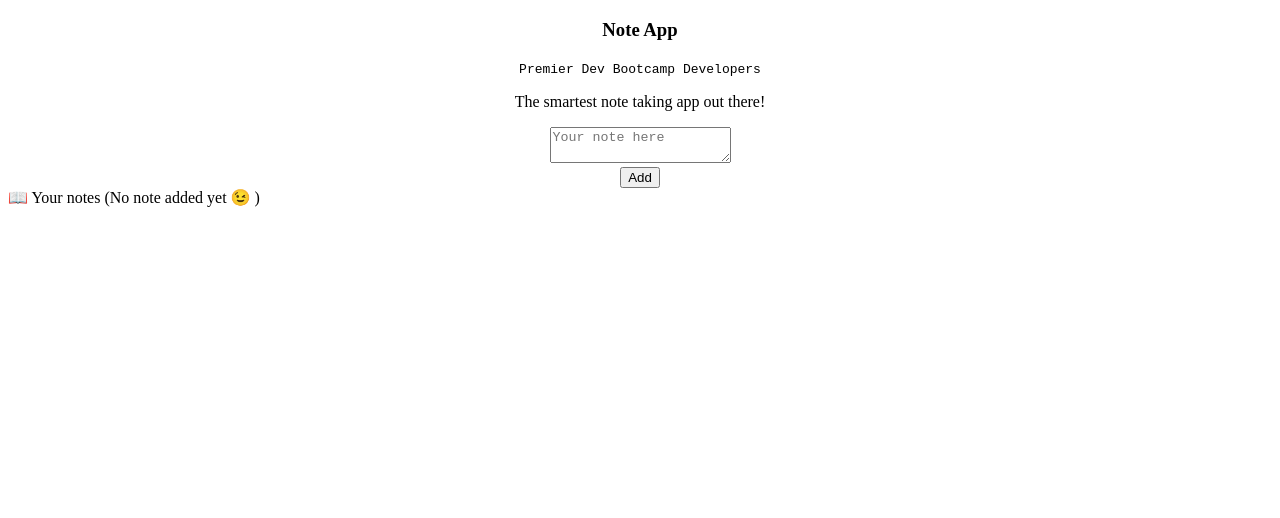
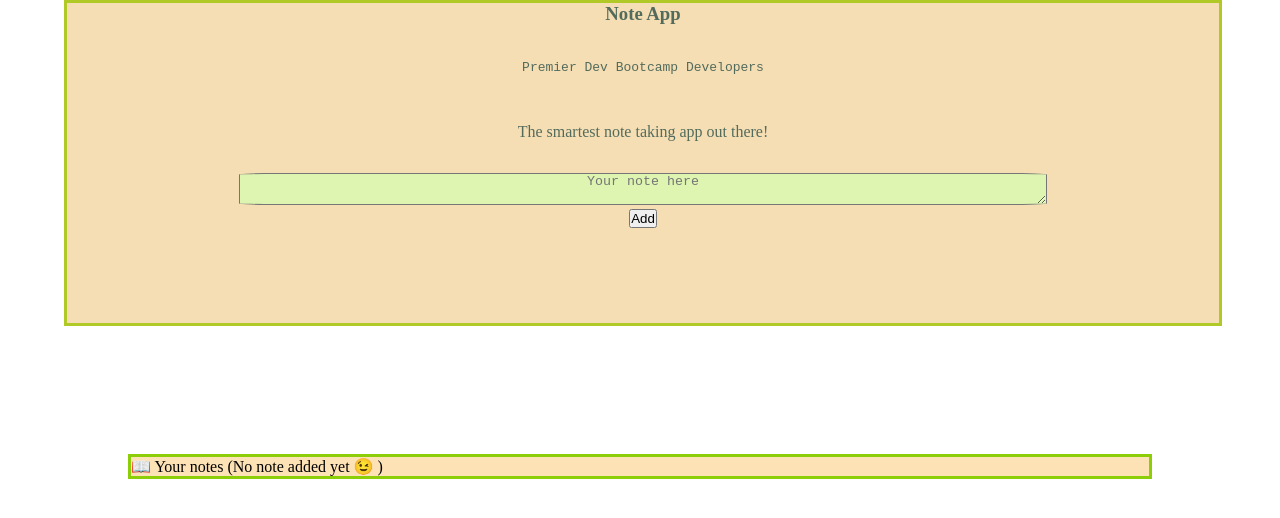
Before and after one commit to FotieMConstant/note-app, a plain HTML site: page index.html in a window 1280 px wide. Drawn offline with Linux system fonts and the light colour scheme.

Commit message:
centered addNote

```diff
--- a/index.html
+++ b/index.html
@@ -5,12 +5,13 @@
     <meta http-equiv="X-UA-Compatible" content="IE=edge">
     <meta name="viewport" content="width=device-width, initial-scale=1.0">
     <title>📓 Note App</title>
+    <link rel="stylesheet" href="style.css">
 </head>
 <body>
     <div class="container">
-        <div align="center" class="__addNote">
+        <div class="__addNote">
             <h3>Note App</h3>
-            <code>Premier Dev Bootcamp Developers</code>
+             <code>Premier Dev Bootcamp Developers</code>
             <p>The smartest note taking app out there!</p>
             <textarea id="note" placeholder="Your note here"></textarea>
             <div>
--- /dev/null
+++ b/style.css
@@ -0,0 +1,44 @@
+*{
+    margin: 0;
+    padding: 0;
+}
+body{
+    background-image: url(./images/images.jpeg3)
+}
+ .__addNote{
+     text-align: center;
+  /* o */
+  margin-left: 5%;
+  border:rgb(176, 201, 39) solid;
+  width: 90vw;
+  color:rgb(83, 107, 93);
+  background-color:wheat;
+  margin-bottom: 30px;
+height: 40vh;
+
+}
+p{
+    margin-top: 3rem;
+    margin-bottom:2rem;
+}
+ h3{
+    margin-bottom:2rem;
+}
+ code{
+    margin-bottom:2rem;
+}
+ textarea{
+     width: 70%;
+     text-align: center;
+     color: rgb(88, 129, 5);
+     border-radius: 5%;
+     background-color: rgb(222, 245, 177);
+
+ }
+ .__displayNote{
+     background-color: rgb(252, 226, 180);
+     margin: 10%;
+     font-family: 'Times New Roman', Times, serif;
+      border:  rgb(140, 206, 8) solid;
+
+ }
```
Also changed, not shown: images/images.png (added), images/index.jpeg (added), 2 other files.
